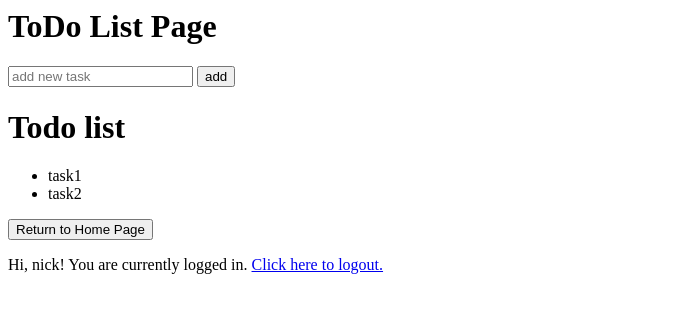
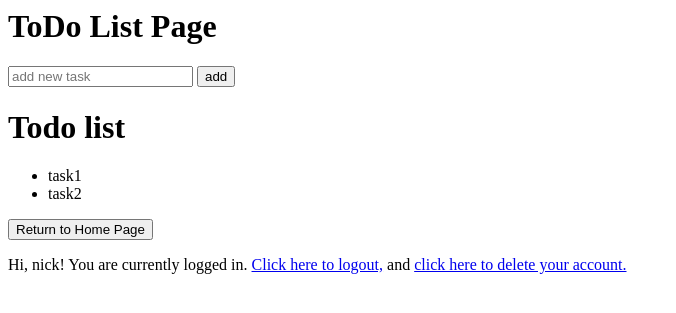
Before and after one commit to ky135b/cmpe131-milestone-1, a Flask app: page /todo in a window 1280 px wide. Shown: the top 313 px of the page, without its empty margins (0-676 px from the left). Run offline with Flask 3, Linux system fonts and the light colour scheme; a user stored in the database is signed in.

Commit message:
Implemented account deletion functionality and added /delete; added link to /delete in login_footer.html if user is logged in; added redirect from /delete to / if user is not logged in

```diff
--- a/app/forms.py
+++ b/app/forms.py
@@ -22,6 +22,10 @@ class TodoForm(FlaskForm):
 class LogoutForm(FlaskForm):
     submit = SubmitField("I'm sure - Logout")
 
+class DeleteAccountForm(FlaskForm):
+    password = StringField(validators=[DataRequired()])
+    confirm = SubmitField("Confirm Account Deletion")
+
 class ReturnForm(FlaskForm):
     submit = SubmitField("Return to Home Page")
 
--- a/app/routes.py
+++ b/app/routes.py
@@ -1,7 +1,7 @@
 from flask import render_template
 from flask import redirect
 from flask import flash
-from .forms import LoginForm, LogoutForm, TodoForm, ReturnForm, RegisterForm
+from .forms import LoginForm, LogoutForm, TodoForm, ReturnForm, RegisterForm, DeleteAccountForm
 from werkzeug.security import generate_password_hash, check_password_hash
 from .models import User
 from app import myapp_obj
@@ -81,6 +81,24 @@ def logout():
         logout_user()
         return redirect("/")
     return render_template('logout.html', title = 'Logout Confirmation', form = form)
+@myapp_obj.route("/delete", methods=['POST', 'GET'])
+def delete():
+    if not current_user.is_authenticated:
+        flash("Please log in to the account you want to delete!")
+        return redirect('/')
+    form = DeleteAccountForm()
+    if form.validate_on_submit():
+        user = User.query.filter_by(username=current_user.username).first()
+        if user.check_password(form.password.data): # wrong password
+            logout_user()
+            db.session.delete(user)
+            db.session.commit()
+            flash("Your account has been successfully deleted.")
+            return redirect("/")
+        else:
+            flash("Please enter your correct password and try again!")
+            return redirect("/delete")
+    return render_template('delete.html', title = 'Logout Confirmation', form = form)
 @myapp_obj.route("/register", methods=['GET', 'POST'])
 def register():
     if current_user.is_authenticated:
--- a/app/templates/login_footer.html
+++ b/app/templates/login_footer.html
@@ -1,7 +1,7 @@
 <p>
     {% if current_user.is_authenticated %}
         Hi, {{ current_user.username }}! You are currently logged in.
-        <a href="{{ url_for('logout') }}">Click here to logout.</a>
+        <a href="{{ url_for('logout') }}">Click here to logout,</a> and <a href="{{ url_for('delete') }}">click here to delete your account.</a>
     {% else %}
         You are currently logged out.
 {% endif %}</p>
```
Also changed, not shown: app/templates/delete.html (added, +13 -0 lines).
